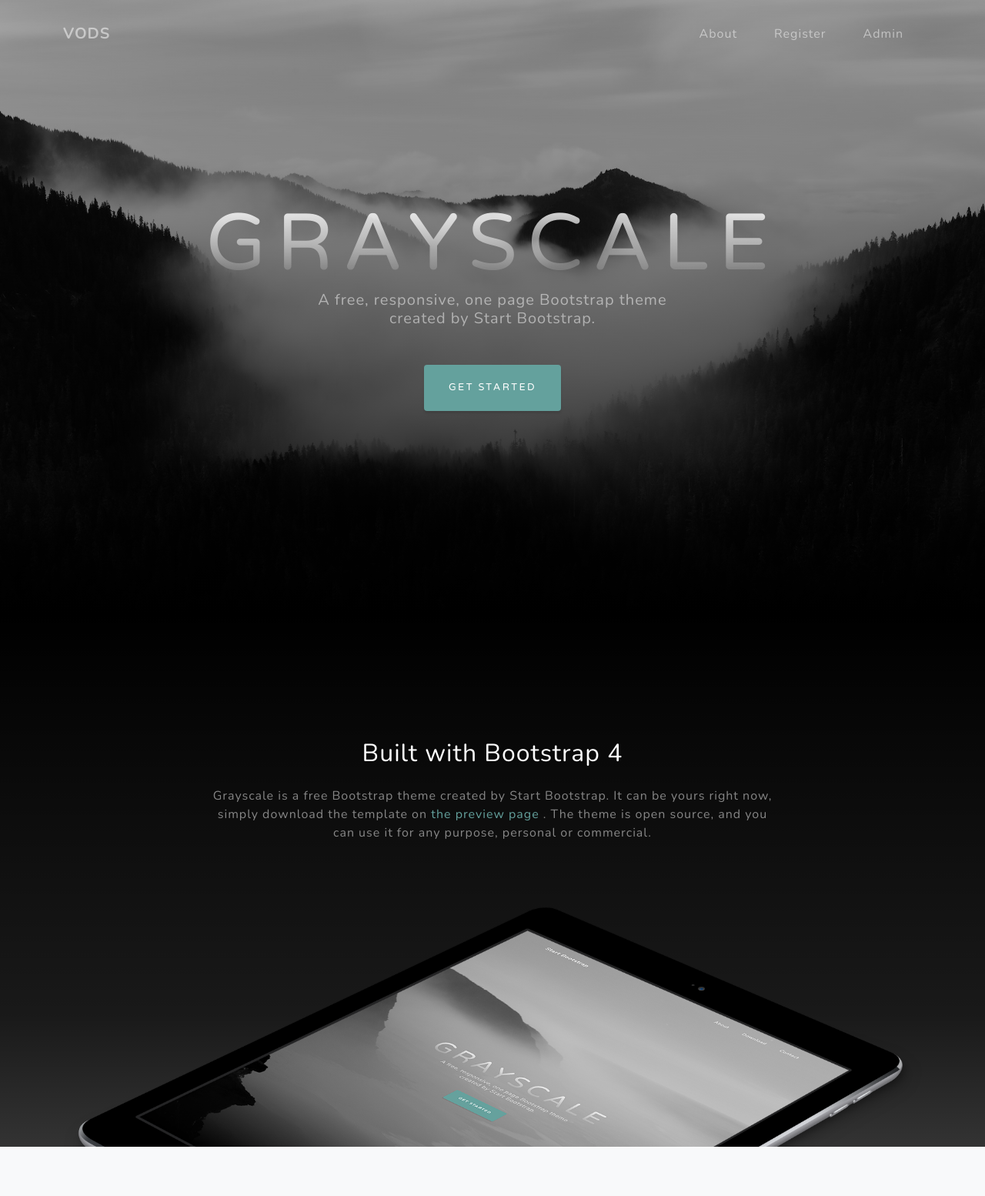
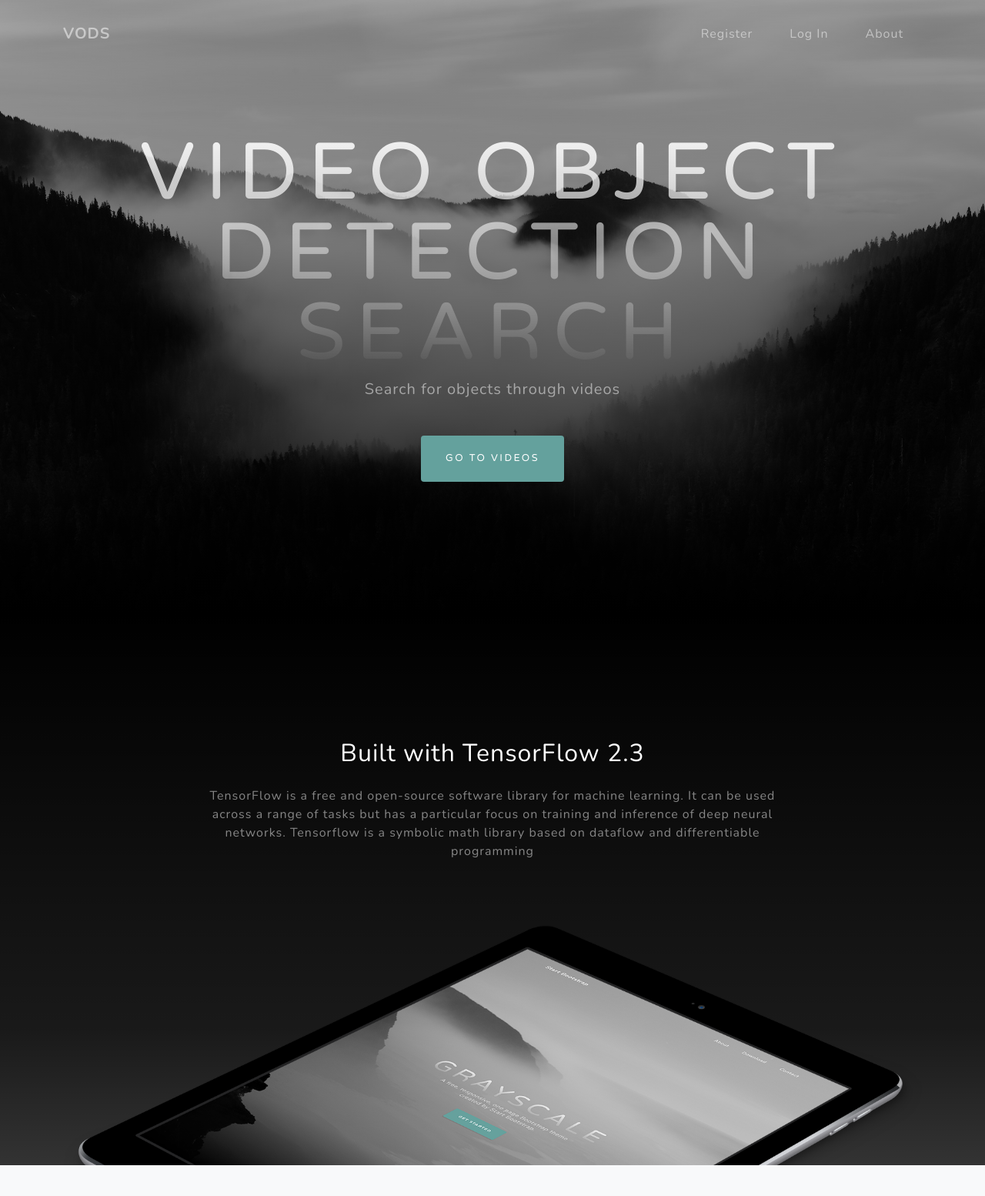
Before and after one commit to toushi100/VODS, a Django app: page / in a window 1280 px wide. Shown: the top 1554 px of the page at 77% size. Run offline with Django 3.2, Linux system fonts and the light colour scheme; some libraries are stand-ins or nearby versions.

Commit message:
login logout views

```diff
--- a/Homeapp/templates/Homeapp/base.html
+++ b/Homeapp/templates/Homeapp/base.html
@@ -28,9 +28,19 @@
                 </button>
                 <div class="collapse navbar-collapse" id="navbarResponsive">
                     <ul class="navbar-nav ml-auto">
+                        {% if user.is_authenticated %}
+                            {% if user.is_staff %}
+                            <li class="nav-item"><a class="nav-link js-scroll-trigger" href="/admin">Admin</a></li>
+                            {% endif %}
+                        <li class="nav-item"><a class="nav-link js-scroll-trigger" href="{% url 'dashboard'  %}">{{user.username}}</a></li>
+                        <li class="nav-item"><a class="nav-link js-scroll-trigger" href="{% url 'logout'  %}">Log out</a></li>
+                        {% else %}
+                        <li class="nav-item"><a class="nav-link js-scroll-trigger" href="{% url 'register'  %}">Register</a></li>
+                        <li class="nav-item"><a class="nav-link js-scroll-trigger" href="{% url 'login'  %}">Log In</a></li>
+                        {% endif %}
                         <li class="nav-item"><a class="nav-link js-scroll-trigger" href="{% url 'about'%}">About</a></li>
-                        <li class="nav-item"><a class="nav-link js-scroll-trigger" href="{% url 'register'  %}">Register</a></li>
-                        <li class="nav-item"><a class="nav-link js-scroll-trigger" href="/admin">Admin</a></li>
+
+
                     </ul>
                 </div>
             </div>
--- a/Homeapp/templates/Homeapp/home.html
+++ b/Homeapp/templates/Homeapp/home.html
@@ -5,9 +5,9 @@
 <header class="masthead">
     <div class="container d-flex h-100 align-items-center">
         <div class="mx-auto text-center">
-            <h1 class="mx-auto my-0 text-uppercase">Grayscale</h1>
-            <h2 class="text-white-50 mx-auto mt-2 mb-5">A free, responsive, one page Bootstrap theme created by Start Bootstrap.</h2>
-            <a class="btn btn-primary js-scroll-trigger" href="#about">Get Started</a>
+            <h1 class="mx-auto my-0 text-uppercase">Video Object Detection Search</h1>
+            <h2 class="text-white-50 mx-auto mt-2 mb-5">Search for objects through videos</h2>
+            <a class="btn btn-primary js-scroll-trigger" href="#show videos">Go to Videos</a>
         </div>
     </div>
 </header>
@@ -16,11 +16,9 @@
     <div class="container">
         <div class="row">
             <div class="col-lg-8 mx-auto">
-                <h2 class="text-white mb-4">Built with Bootstrap 4</h2>
+                <h2 class="text-white mb-4">Built with TensorFlow 2.3</h2>
                 <p class="text-white-50">
-                    Grayscale is a free Bootstrap theme created by Start Bootstrap. It can be yours right now, simply download the template on
-                    <a href="https://startbootstrap.com/theme/grayscale/">the preview page</a>
-                    . The theme is open source, and you can use it for any purpose, personal or commercial.
+                    TensorFlow is a free and open-source software library for machine learning. It can be used across a range of tasks but has a particular focus on training and inference of deep neural networks. Tensorflow is a symbolic math library based on dataflow and differentiable programming
                 </p>
             </div>
         </div>
--- /dev/null
+++ b/Usersapp/templates/Usersapp/dashboard.html
@@ -0,0 +1,4 @@
+{% extends 'Homeapp/base.html' %}
+{% block content %}
+{{user.username}}
+{% endblock content %}
--- a/Usersapp/templates/Usersapp/login.html
+++ b/Usersapp/templates/Usersapp/login.html
@@ -8,8 +8,8 @@
         <div class="row">
             <div class="col-lg-8 mx-auto">
                 <div class="container">
-                    <h1 class="text-white mb-4 text center"> register</h1>
-                    <div class="content-section">
+                    <h1 class="text-white mb-4 text center"> Log IN</h1>
+                    <div class="content-section text-white">
                         <form method="POST">
                             {% csrf_token %}
                             <fieldset class="form-group">
--- a/Usersapp/urls.py
+++ b/Usersapp/urls.py
@@ -3,9 +3,11 @@ from . import views
 from django.contrib.auth import views as auth_views
 
 urlpatterns = [
-    path('',views.dashboard, name= "dashboard"),
+    path('dashboard/',views.dashboard, name= "dashboard"),
     path('register/',views.register, name= "register"),
      path('login/', auth_views.LoginView.as_view(template_name='Usersapp/login.html'), name = 'login'),
+     path('logout/', auth_views.LogoutView.as_view(template_name='Homeapp/home.html'), name = 'logout'),
+
 
 
 
--- a/Usersapp/views.py
+++ b/Usersapp/views.py
@@ -1,6 +1,7 @@
 from django.shortcuts import render,HttpResponse,redirect
 from django.contrib import messages
 from .forms import UserResgisterForm
+from django.contrib.auth.decorators import login_required
 
 
 
@@ -19,6 +20,6 @@ def register(request):
 
 
 
-
+@login_required
 def dashboard(request):
-    return HttpResponse("dashboard")
+    return render(request, 'Usersapp/dashboard.html')
--- a/VODS/settings.py
+++ b/VODS/settings.py
@@ -131,3 +131,5 @@ STATICFILES_DIRS = [
 STATIC_ROOT = os.path.join(BASE_DIR, 'assets')
 
 CRISPY_TEMPLATE_PACK = 'bootstrap4'
+LOGIN_REDIRECT_URL = 'home'
+LOGIN_URL = 'login'
```
Also changed, not shown: db.sqlite3.
